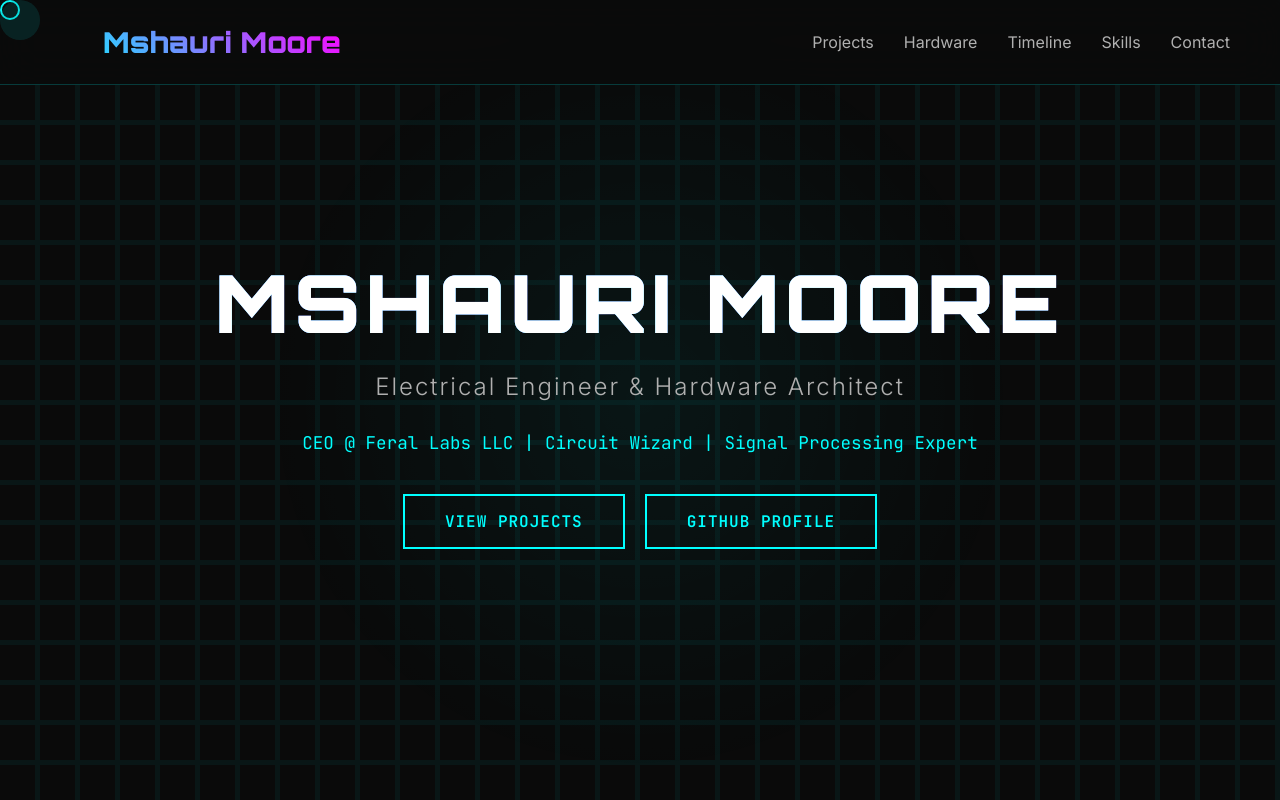
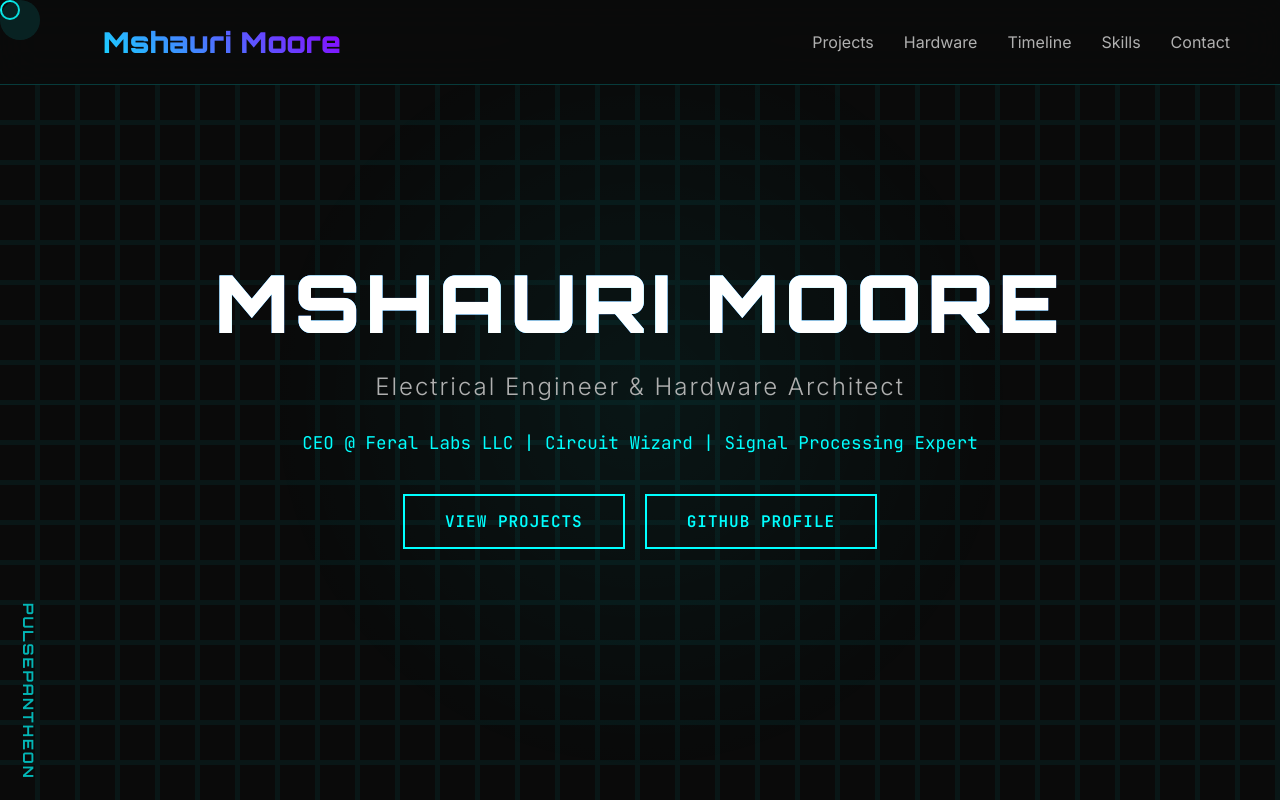
Before and after one commit to PulsePantheon/About, a plain HTML site: page index.html in a window 1280 px wide. Shown: the top 800 px of the page. Drawn offline with Linux system fonts and the light colour scheme.

Commit message:
Fix stochastic blocks visibility, add PulsePantheon badge, and adjust colors

```diff
--- a/index.html
+++ b/index.html
@@ -10,15 +10,17 @@
 
         :root {
             --primary-cyan: #00ffff;
-            --primary-magenta: #ff00ff;
+            --primary-magenta: #8b00ff;
             --primary-yellow: #ffff00;
+            --primary-blue: #0080ff;
+            --primary-orange: #ff8000;
             --bg-dark: #0a0a0a;
             --bg-medium: #1a1a2e;
             --bg-light: #16213e;
             --text-primary: #ffffff;
             --text-secondary: #b0b0b0;
-            --accent-green: #00ff00;
-            --accent-red: #ff0073;
+            --accent-green: #00ff88;
+            --accent-red: #ff4444;
         }
 
         * {
@@ -87,7 +89,7 @@
             width: 100%;
             height: 100%;
             overflow: hidden;
-            z-index: -1;
+            z-index: 1;
             pointer-events: none;
         }
 
@@ -95,9 +97,10 @@
             position: absolute;
             width: 40px;
             height: 40px;
-            opacity: 0.15;
+            opacity: 0.2;
             transition: all 0.5s ease;
             animation: block-pulse 4s ease-in-out infinite;
+            backdrop-filter: blur(1px);
         }
 
         @keyframes block-pulse {
@@ -113,13 +116,13 @@
         }
 
         .moving-block.type-2 {
-            background: linear-gradient(45deg, var(--primary-magenta), transparent);
-            border: 1px solid var(--primary-magenta);
+            background: linear-gradient(45deg, var(--primary-blue), transparent);
+            border: 1px solid var(--primary-blue);
         }
 
         .moving-block.type-3 {
-            background: linear-gradient(45deg, var(--primary-yellow), transparent);
-            border: 1px solid var(--primary-yellow);
+            background: linear-gradient(45deg, var(--primary-orange), transparent);
+            border: 1px solid var(--primary-orange);
         }
 
         .moving-block.type-4 {
@@ -800,6 +803,30 @@
             line-height: 1.6;
         }
 
+        /* PulsePantheon Corner Badge */
+        .pulse-badge {
+            position: fixed;
+            bottom: 20px;
+            left: 20px;
+            font-family: 'Orbitron', monospace;
+            font-size: 0.9em;
+            font-weight: 700;
+            color: var(--primary-cyan);
+            opacity: 0.7;
+            z-index: 100;
+            writing-mode: vertical-rl;
+            text-orientation: mixed;
+            letter-spacing: 2px;
+            transition: all 0.3s ease;
+            cursor: pointer;
+        }
+
+        .pulse-badge:hover {
+            opacity: 1;
+            text-shadow: 0 0 10px var(--primary-cyan);
+            transform: translateX(2px);
+        }
+
         /* Responsive */
         @media (max-width: 768px) {
             .glitch-text { font-size: 3em; }
@@ -907,6 +934,9 @@
 
     <!-- Moving Blocks Background -->
     <div class="moving-blocks-container" id="movingBlocks"></div>
+
+    <!-- PulsePantheon Badge -->
+    <div class="pulse-badge">PULSEPANTHEON</div>
 
     <!-- Animated Particles -->
     <div class="particles" id="particles"></div>
```
